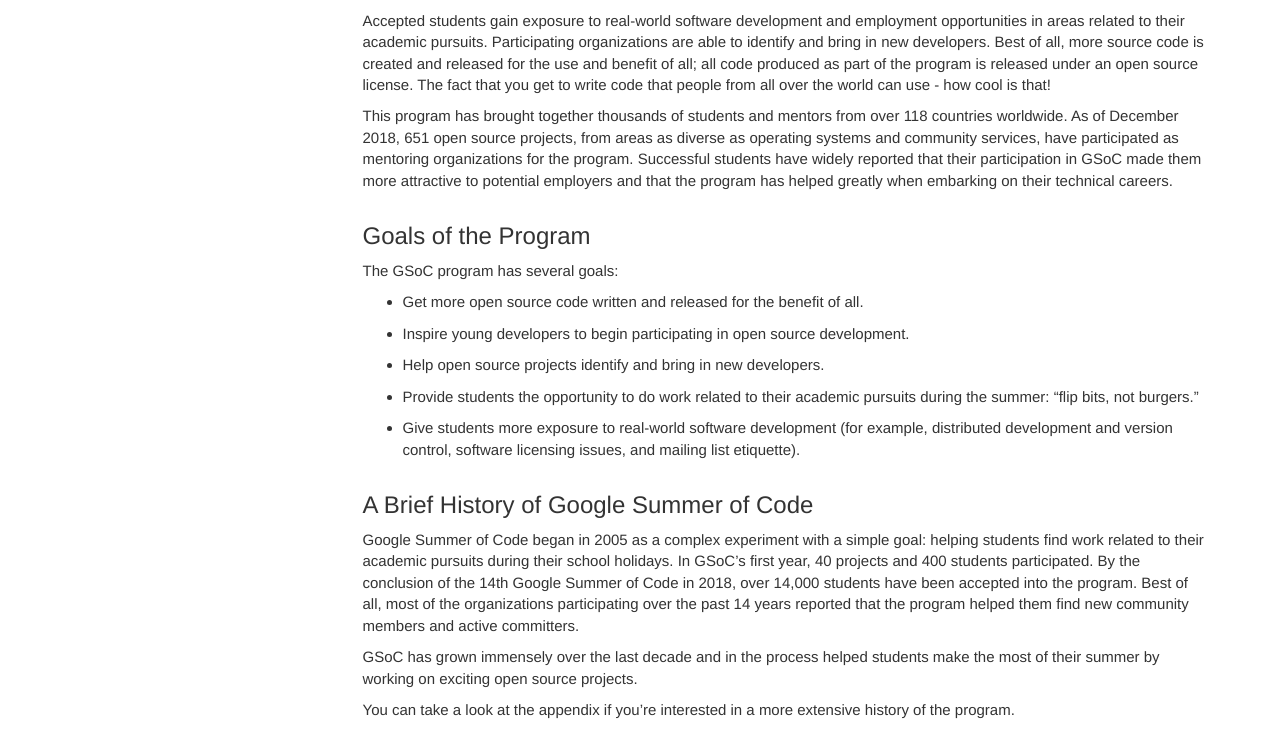
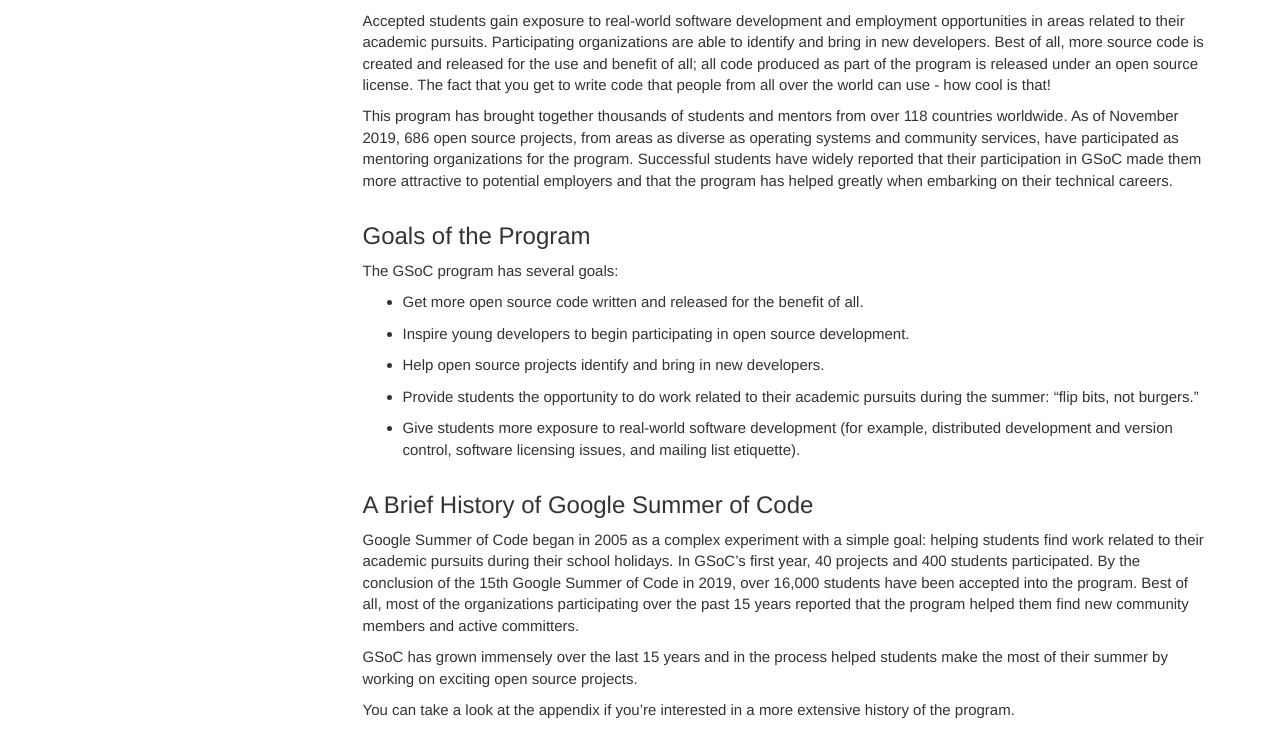
Before and after one commit to google/gsocguides, a Jekyll site: the page built from pages/student/00-what_is_google_summer_of_code.md, in a window 1280 px wide. Shown: the part 362-1115 px from the top of the page. Built offline with Jekyll 4.4.1, drawn with Linux system fonts in a browser that asks for light colours.

Commit message:
stats updates

```diff
--- a/pages/student/00-what_is_google_summer_of_code.md
+++ b/pages/student/00-what_is_google_summer_of_code.md
@@ -12,7 +12,7 @@ Google Summer of Code (GSoC) is a global program that matches students up with o
 
 Accepted students gain exposure to real-world software development and employment opportunities in areas related to their academic pursuits. Participating organizations are able to identify and bring in new developers. Best of all, more source code is created and released for the use and benefit of all; all code produced as part of the program is released under an open source license. The fact that you get to write code that people from all over the world can use - how cool is that!
 
-This program has brought together thousands of students and mentors from over 118 countries worldwide. As of December 2018, 651 open source projects, from areas as diverse as operating systems and community services, have participated as mentoring organizations for the program. Successful students have widely reported that their participation in GSoC made them more attractive to potential employers and that the program has helped greatly when embarking on their technical careers.
+This program has brought together thousands of students and mentors from over 118 countries worldwide. As of November 2019, 686 open source projects, from areas as diverse as operating systems and community services, have participated as mentoring organizations for the program. Successful students have widely reported that their participation in GSoC made them more attractive to potential employers and that the program has helped greatly when embarking on their technical careers.
 
 
 ## Goals of the Program
@@ -28,8 +28,8 @@ The GSoC program has several goals:
 
 ## A Brief History of Google Summer of Code
 
-Google Summer of Code began in 2005 as a complex experiment with a simple goal: helping students find work related to their academic pursuits during their school holidays. In GSoC's first year, 40 projects and 400 students participated. By the conclusion of the 14th Google Summer of Code in 2018, over 14,000 students have been accepted into the program. Best of all, most of the organizations participating over the past 14 years reported that the program helped them find new community members and active committers.
+Google Summer of Code began in 2005 as a complex experiment with a simple goal: helping students find work related to their academic pursuits during their school holidays. In GSoC's first year, 40 projects and 400 students participated. By the conclusion of the 15th Google Summer of Code in 2019, over 16,000 students have been accepted into the program. Best of all, most of the organizations participating over the past 15 years reported that the program helped them find new community members and active committers.
 
-GSoC has grown immensely over the last decade and in the process helped students make the most of their summer by working on exciting open source projects.
+GSoC has grown immensely over the last 15 years and in the process helped students make the most of their summer by working on exciting open source projects.
 
 You can take a look at the appendix if you're interested in a more extensive history of the program.
```
